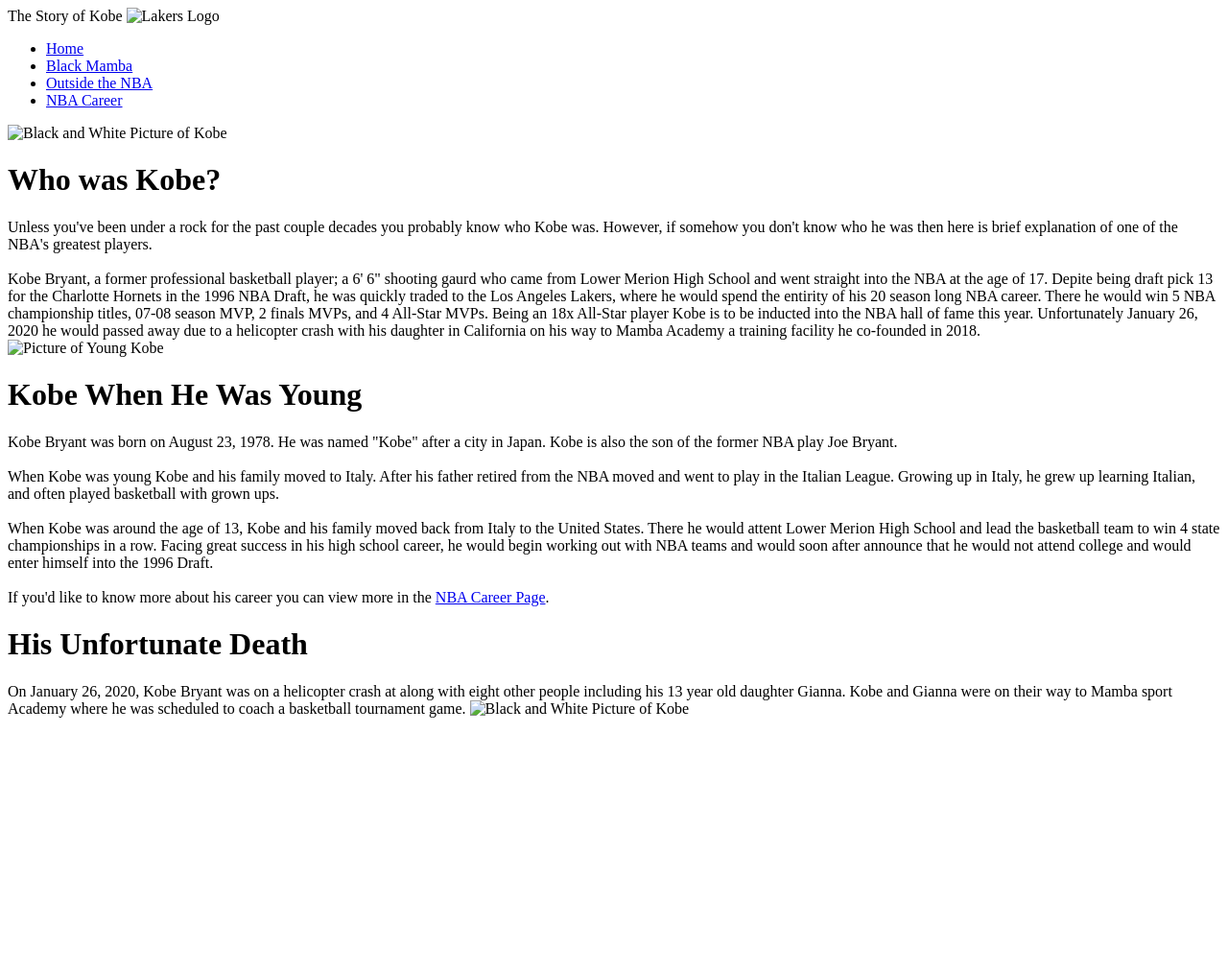
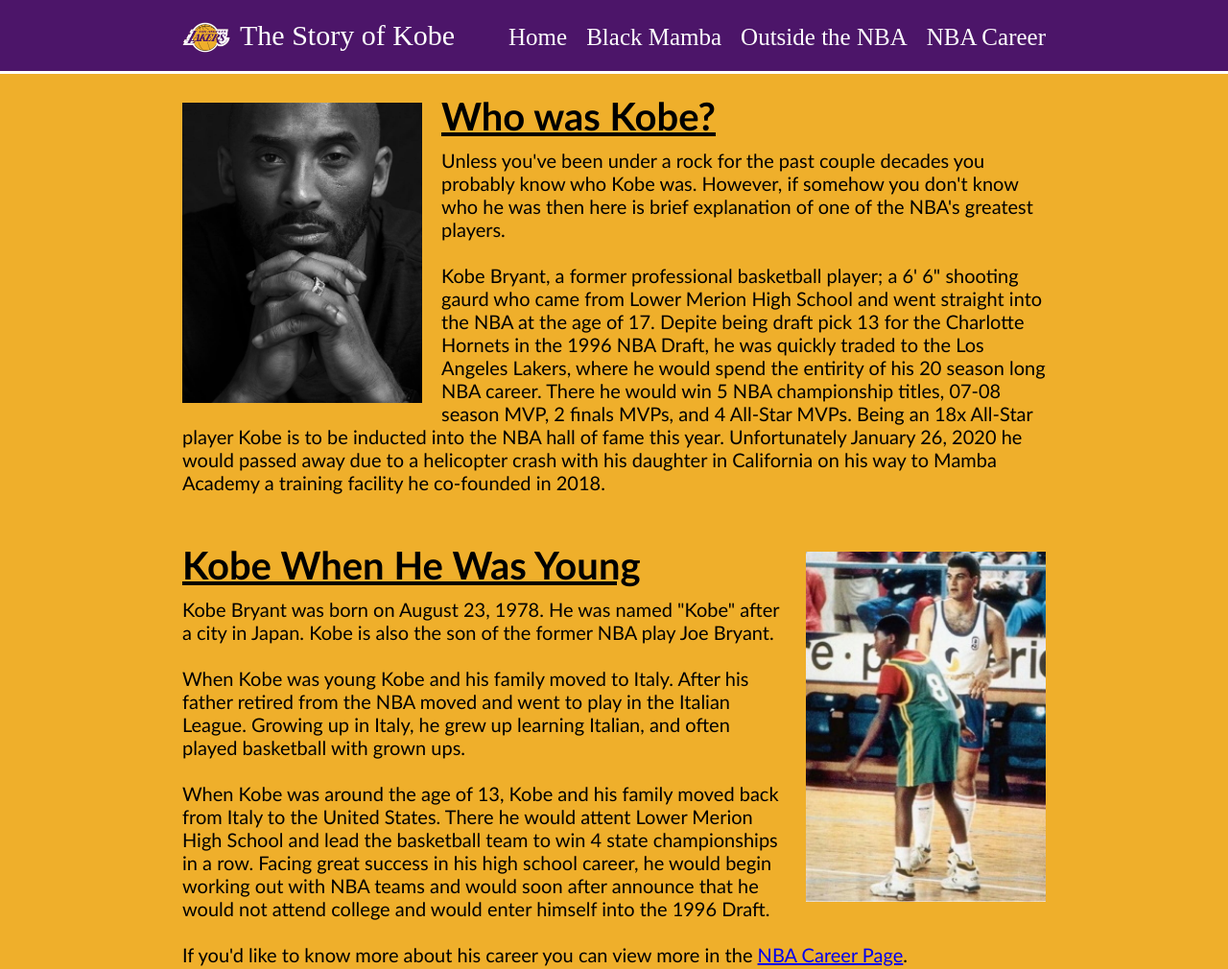
Before and after one commit to MikleM20/Kobe-Site, a plain HTML site: page index.html in a window 1280 px wide. Shown: the top 1010 px of the page at 96% size. Before the commit the page ends 800 px from the top, so only its background shows below. Drawn offline with Linux system fonts and the light colour scheme; the site is published under a folder, as on GitHub Pages, so addresses that start at the root find nothing.

Commit message:
Move html

```diff
--- a/index.html
+++ b/index.html
@@ -1,7 +1,7 @@
 <!DOCTYPE html>
 <html>
 	<head>
-		<link rel="stylesheet" href = "/css/style.css"/>
+		<link rel="stylesheet" href = "./css/style.css"/>
 		<title>Kobe Bryant</title>
 	</head>
 
@@ -10,7 +10,7 @@
         <div id=header>
             <div class="container">
 				<span id = "title">The Story of Kobe
-					<img id = "titleImg" src = "/media/Lakers1.png" alt = "Lakers Logo" width="50">
+					<img id = "titleImg" src = "./media/Lakers1.png" alt = "Lakers Logo" width="50">
 				</span>
 				<ul id = "nav">
 					<li><a href="index.html">Home</a></li>
@@ -23,7 +23,7 @@
 		</div>
 		<div class = "container">
 			<div id = "bio"></div>
-				<img id = "profile" src = "/media/bwKobe.png" alt = "Black and White Picture of Kobe" width="200">
+				<img id = "profile" src = "./media/bwKobe.png" alt = "Black and White Picture of Kobe" width="200">
 				<h1>Who was Kobe?</h1>
 				Unless you've been under a rock for the past couple decades you probably know
 				who Kobe was. However, if somehow you don't know who he was then here is brief
@@ -44,7 +44,7 @@
 
 		<div class = "container">
 			<div id = "early"></div>
-				<img id = "youngKobe" src = "/media/KobeAsAKid.png" alt = "Picture of Young Kobe" width="200">
+				<img id = "youngKobe" src = "./media/KobeAsAKid.png" alt = "Picture of Young Kobe" width="200">
 				<h1>Kobe When He Was Young</h1>
 				Kobe Bryant was born on August 23, 1978. He was named "Kobe" after
 				a city in Japan. Kobe is also the son of the former NBA play Joe Bryant.<br><br>
@@ -75,7 +75,7 @@
 			On January 26, 2020, Kobe Bryant was on a helicopter crash at  along with eight other people
 			 including his 13 year old daughter Gianna. Kobe and Gianna were on their way to Mamba
 			 sport Academy where he was scheduled to coach a basketball tournament game.
-			<img id = "crash" src = "/media/crash.png" alt = "Black and White Picture of Kobe" width="200">
+			<img id = "crash" src = "./media/crash.png" alt = "Black and White Picture of Kobe" width="200">
 		</div>
 	</div>
 
```
Also changed, not shown: career.html (+3 -3 lines).
